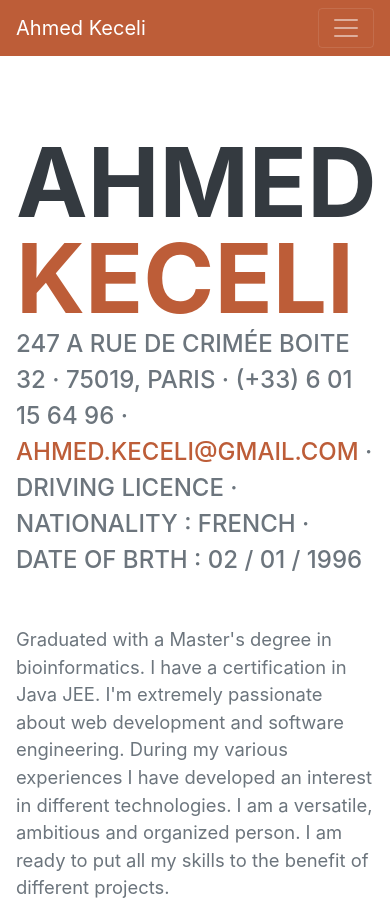
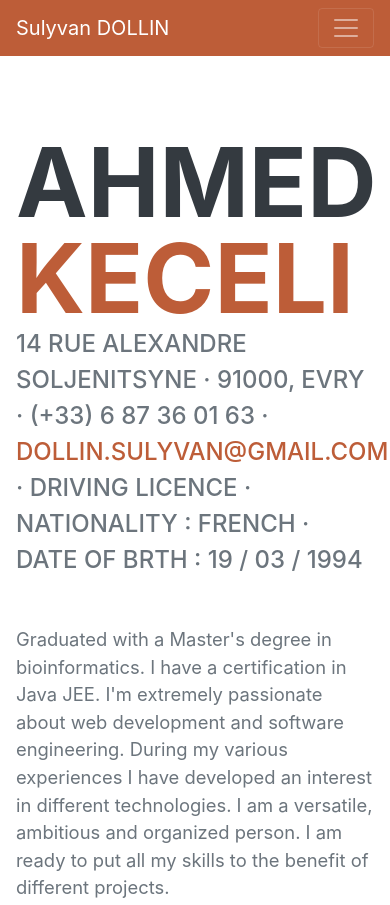
Before and after one commit to Sdollin/sdollin.github.io, a plain HTML site: page index.html in a window 390 px wide. Shown: the top 905 px of the page. Drawn offline with nearby package versions, Linux system fonts and the light colour scheme; a web font is replaced by a local one.

Commit message:
Update index.html

```diff
--- a/index.html
+++ b/index.html
@@ -19,7 +19,7 @@
         <!-- Navigation-->
         <nav class="navbar navbar-expand-lg navbar-dark bg-primary fixed-top" id="sideNav">
             <a class="navbar-brand js-scroll-trigger" href="#page-top">
-                <span class="d-block d-lg-none">Ahmed Keceli</span>
+                <span class="d-block d-lg-none">Sulyvan DOLLIN</span>
                 <span class="d-none d-lg-block"><img class="img-fluid img-profile rounded-circle mx-auto mb-2" src="assets/img/moi2.jpg" alt="" /></span>
             </a>
             <button class="navbar-toggler" type="button" data-toggle="collapse" data-target="#navbarSupportedContent" aria-controls="navbarSupportedContent" aria-expanded="false" aria-label="Toggle navigation"><span class="navbar-toggler-icon"></span></button>
@@ -44,9 +44,9 @@
                         <span class="text-primary">Keceli</span>
                     </h1>
                     <div class="subheading mb-5">
-                        247 A Rue de Crimée Boite 32 · 75019, Paris · (+33) 6 01 15 64 96 ·
-                        <a href="mailto:ahmed.keceli@gmail.com">ahmed.keceli@gmail.com</a> · Driving Licence · Nationality : French
-                        · Date of Brth : 02 / 01 / 1996
+                        14 rue Alexandre Soljenitsyne · 91000, Evry · (+33) 6 87 36 01 63 ·
+                        <a href="mailto:dollin.sulyvan@gmail.com">dollin.sulyvan@gmail.com</a> · Driving Licence · Nationality : French
+                        · Date of Brth : 19 / 03 / 1994
                     </div>
                     <p class="lead mb-5">
                         Graduated with a Master's degree in bioinformatics. I have a certification in Java JEE.
@@ -55,8 +55,8 @@
                         I am ready to put all my skills to the benefit of different projects.
                     </p>
                     <div class="social-icons">
-                        <a class="social-icon" href="https://www.linkedin.com/in/ahmed-keceli-60946b100/"><i class="fab fa-linkedin-in"></i></a>
-                        <a class="social-icon" href="https://github.com/ahmedkeceli"><i class="fab fa-github"></i></a>
+                        <a class="social-icon" href="https://www.linkedin.com/in/sulyvan-dollin/"><i class="fab fa-linkedin-in"></i></a>
+                        <a class="social-icon" href="https://github.com/Sdollin"><i class="fab fa-github"></i></a>
                     </div>
                 </div>
             </section>
```
